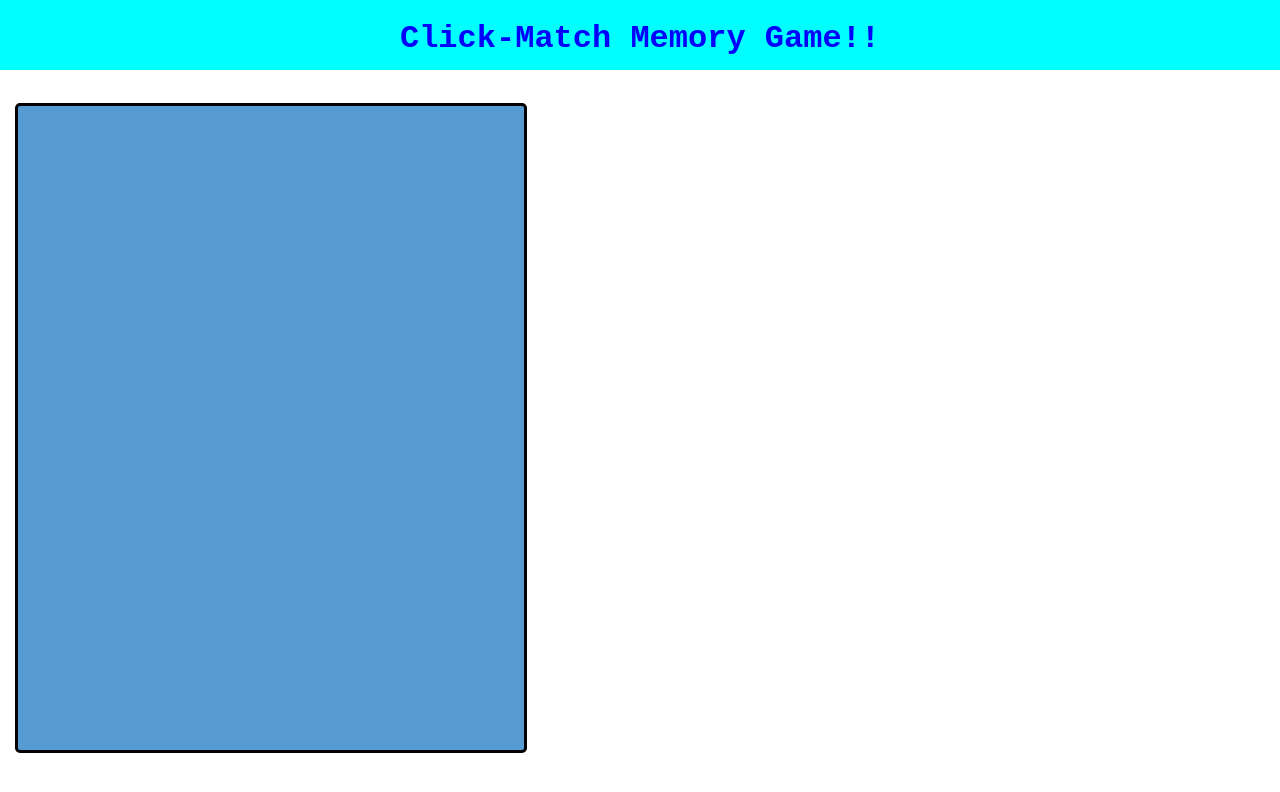
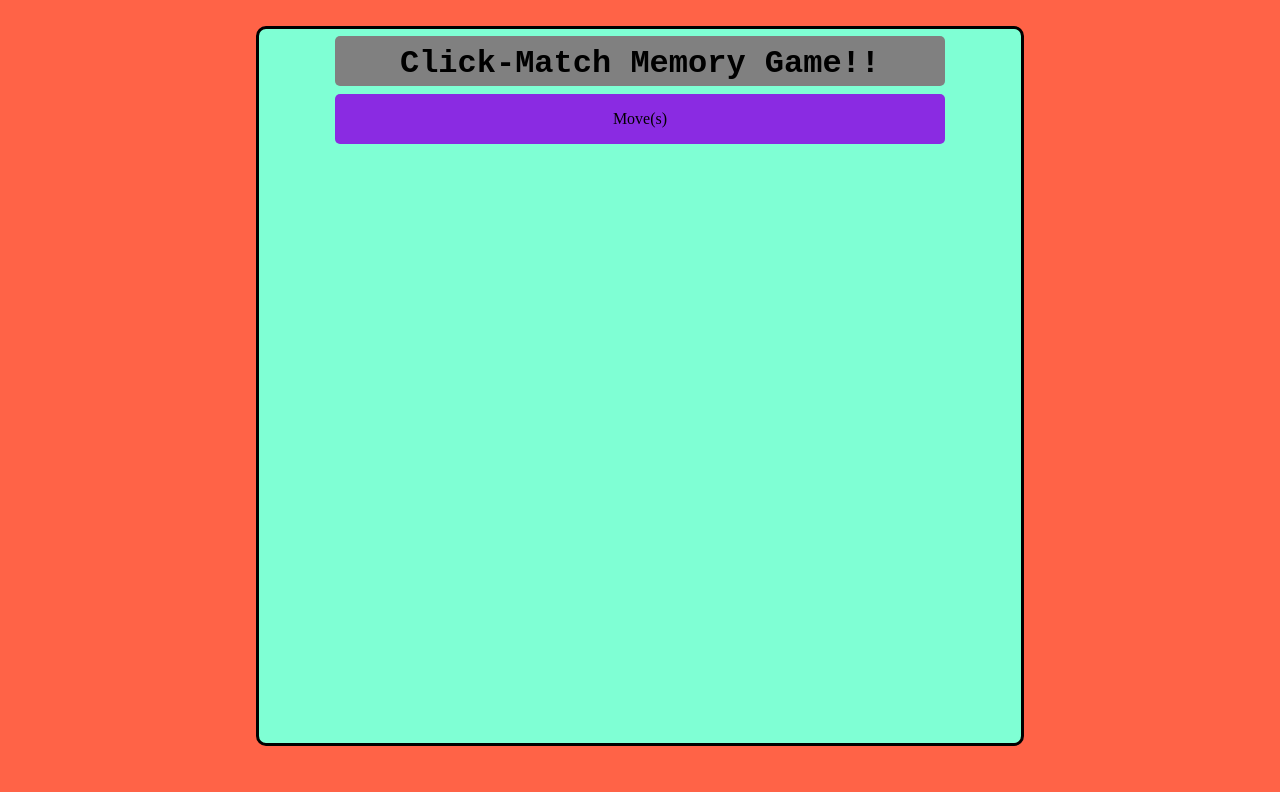
Before and after one commit to gilbert-ku/puzzle-game, a plain HTML site: page index.html in a window 1280 px wide. Drawn offline with Linux system fonts and the light colour scheme.

Commit message:
add move(S) div and styles

```diff
--- a/index.html
+++ b/index.html
@@ -8,16 +8,20 @@
     <link rel="stylesheet" href="./style.css" type="text/css">
 </head>
 <body>
-    <header>
-        <h1> Click-Match Memory Game!!</h1>
-    </header>
-    <br>
+    <div class="parent">
+        <div class="header">
+            <h1> Click-Match Memory Game!!</h1>
+        </div >
+        <div class="moves">
+           <p>Move(s) <span id="timer"></span> </p>
+        </div>
+        <br>
 
-        <div class="parent">
+        <div class="game">
 
         </div>
 
-
+    </div>
 
 <script src="script.js"></script>
 </body>
--- a/style.css
+++ b/style.css
@@ -1,25 +1,49 @@
-* {
+*{
     padding: 0px;
     margin: 0px;
     box-sizing: border-box;
+    overflow: hidden;
 }
-
-header {
-    color: blue;
+body {
     width: 100vw;
-    height: 70px;
-    background-color: aqua;
+    height: 100vh;
+    background-color: tomato;
+}
+.parent {
+    width: 60vw;
+    height: 90vh;
+    background-color: aquamarine;
+    border: 3px solid black;
+    margin: 2% 20% 0 20%;
+    border-radius: 10px;
+    /* display: flex;
+    align-items: center; 5% 20% 0 20%
+    justify-content: center; */
+}
+.header{
+    width: 80%;
+    height: 50px;
+    background-color: gray;
+    margin: 1% 10% 0 10%;
+    border-radius: 5px;
+    display: flex;
+    align-items: center;
+    justify-content: center;
+}
+.header h1{
     text-align: center;
-    padding-top: 20px;
-    font-family:'Courier New', Courier, monospace;
-
+    padding-top: 5px;
+    justify-content: center;
+    font-size: 200%;
+    font-family: 'Courier New', Courier, monospace;
 }
-.parent{
-    width: 40vw;
-    height: 650px;
-    border: 3px solid black;
-    background-color: rgb(87, 155, 211);
-    padding-top: 20px;
+.moves {
+    width: 80%;
+    height: 50px;
+    background-color: blueviolet;
+    margin: 1% 10% 0 10%;
     border-radius: 5px;
-    margin: 15px;
+    display: flex;
+    align-items: center;
+    justify-content: center;
 }
```
